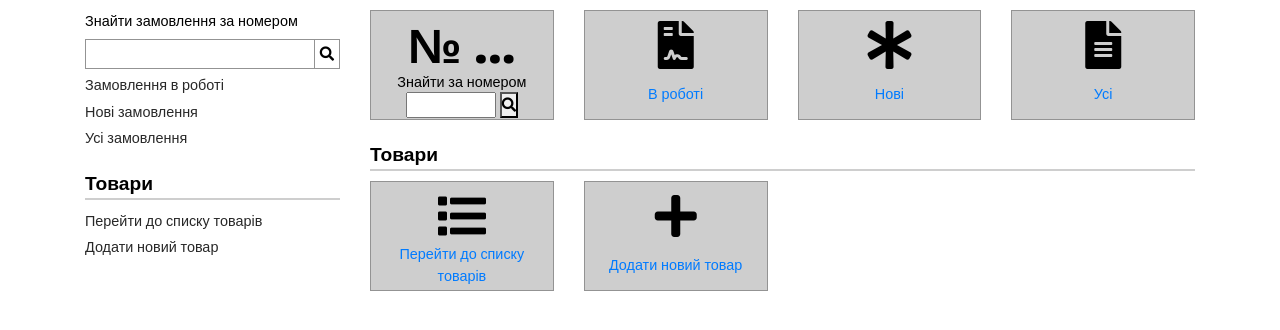
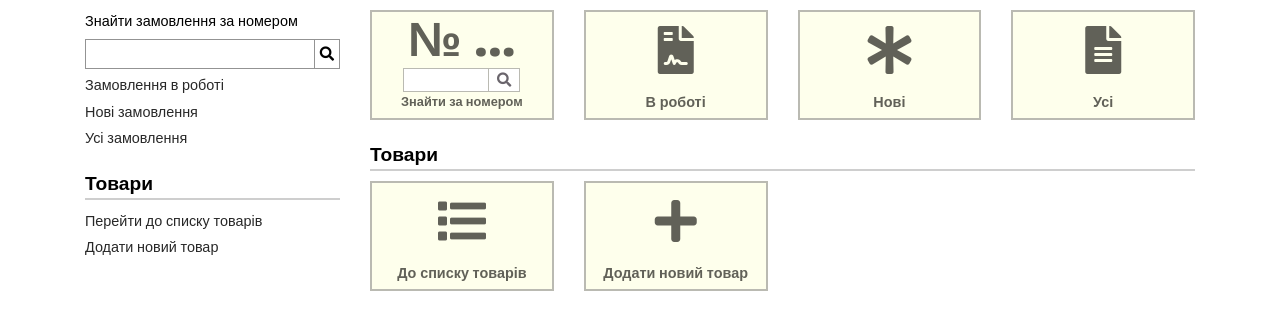
Before and after one commit to biryukov-m/craft-shop, a Django app: page /adm/ in a window 1280 px wide. Shown: the part 119-449 px from the top of the page. Run offline with Django 3.2, Linux system fonts and the light colour scheme; data comes from the database, SQL or seed files in the repository; both versions use the stored data as it was after the commit; some libraries are stand-ins or nearby versions.

Commit message:
Разработка табличной страницы со списком заказов

```diff
--- a/custom_admin/static/custom_admin/css/admin_main.sass
+++ b/custom_admin/static/custom_admin/css/admin_main.sass
@@ -149,9 +149,11 @@ a:hover
             width: 100%
             input
               display: block
+              background: white
+              color: black
               flex-grow: 1
               border: 1px $light solid
-              padding: 1px 3px
+              padding: 3px 5px
             button
               display: block
               background: none
@@ -168,31 +170,85 @@ a:hover
           font-size: 1.2rem
           border-bottom: 2px solid $lighter
           margin-bottom: 10px
-        .square-block
-          background: $lighter
-          padding: 5px
-          border: 1px solid $light
-          height: 110px
-          .icon
-            height: 60%
-            display: flex
-            align-items: center
-            justify-content: center
-            &.number
+        li
+          .square-block
+            background: #feffec
+            padding: 5px
+            border: 2px solid #babab2
+            height: 110px
+            .icon
+              height: 60%
+              display: flex
+              align-items: flex-end
+              justify-content: center
+              color: #616158
+              &.number
+                font-family: "Open Sans", sans-serif
+                font-size: 3rem
+                font-weight: 900
+            .description
+              display: flex
+              align-items: flex-end
+              justify-content: center
+              text-align: center
+              height: 40%
               font-family: "Open Sans", sans-serif
-              font-size: 3rem
-              font-weight: 900
-          .description
-            display: flex
-            align-items: center
-            justify-content: center
-            text-align: center
-            height: 40%
+              font-size: 0.9rem
+              font-weight: 600
+              color: #616158
+              &.find-by-number
+                flex-direction: column
+                align-items: center
+                label
+                  font-size: 0.8rem
+              form
+                position: relative
+                display: flex
+                align-items: center
+                justify-content: center
+                margin: 0 auto
+                width: 69%
+                input
+                  max-width: 100%
+                  background: white
+                  color: black
+                  padding: 1px 5px
+                  padding-right: 35px
+                  border: 1px solid #babab2
+                  font-size: 0.8rem
+                button
+                  position: absolute
+                  right: 0
+                  color: #6a656c
+                  background: white
+                  height: 24px
+                  padding: 0 8px
+                  cursor: pointer
+                  border: 1px solid #babab2
+                  &:hover
+                    color: black
+          &:hover
+            .square-block
+              border-color: #ff537d
+            .icon
+              color: #ff537d
+            .description
+              color: #ff537d
+
+      .orders-table-content
+        .header
+        .display-functions
+          ul
+            li
+        .table-wrapper
+          table
             font-family: "Open Sans", sans-serif
             font-size: 0.9rem
             color: black
-            label
-              margin: 0
-            form
-              input
-                max-width: 70%
+            thead
+              tr
+                th
+            tbody
+              tr
+                th
+                td
--- a/custom_admin/urls.py
+++ b/custom_admin/urls.py
@@ -1,9 +1,11 @@
 from django.urls import path
 from .views import main
+from .views import orders
 
 
 urlpatterns = [
     path('', main, name='main'),
+    path('orders/', orders, name='orders'),
 ]
 
 app_name = 'custom_admin'
--- a/custom_admin/views.py
+++ b/custom_admin/views.py
@@ -1,6 +1,15 @@
 from django.shortcuts import render
+from orders.models import Order
 
 
 def main(request):
     template = 'custom_admin/main.html'
     return render(request, template)
+
+
+def orders(request):
+    template = 'custom_admin/orders.html'
+    orders_query = Order.objects.all()
+    context = dict()
+    context['orders_query'] = orders_query
+    return render(request, template, context)
--- a/templates/custom_admin/main.html
+++ b/templates/custom_admin/main.html
@@ -7,7 +7,8 @@
             <li>
                 <label for="find-order-by-number">Знайти замовлення за номером</label>
                 <form class="find-order" action="">
-                    <input type="number" name="find-order-by-number" id="find-order-by-number" min="0" max="1000000">
+                    <input type="text" pattern="[0-9]{3,10}" name="find-order-by-number" id="find-order-by-number">
+
                     <button><i class="fas fa-search"></i></button>
                 </form>
             </li>
@@ -27,48 +28,50 @@
 {% block content %}
     <div class="functions-block">
         <div class="header">Замовлення</div>
-        <ul class="row functions">
+        <ul class="row">
             <div class="col-md-3">
+                <li>
                     <div class="square-block">
                         <div class="icon number">№ ...</div>
-                    <div class="description">
-                        <li>
-                            <span for="find-order-by-number">Знайти за номером</span>
+                        <div class="description find-by-number">
                             <form class="find-order" action="">
-                                <input type="number" name="find-order-by-number" id="find-order-by-number" min="0" max="1000000">
+                                <input type="text" pattern="[0-9]{3,10}" name="content-find-order-by-number" id="content-find-order-by-number">
                                 <button><i class="fas fa-search"></i></button>
                             </form>
+                            <label for="content-find-order-by-number">Знайти за номером</label>
+                        </div>
+                    </div>
                 </li>
             </div>
+            <div class="col-md-3">
+                <li>
+                    <div class="square-block">
+                        <a href="#">
+                            <div class="icon"><i class="fas fa-3x fa-file-contract"></i></div>
+                            <div class="description">В роботі</div>
+                        </a>
                     </div>
+                </li>
             </div>
-            <div class="col-md-3 ">
+            <div class="col-md-3">
+                <li>
                     <div class="square-block">
-                    <div class="icon">
-                        <i class="fas fa-3x fa-file-contract"></i>
+                        <a href="#">
+                            <div class="icon"><i class="fas fa-3x fa-asterisk"></i></div>
+                            <div class="description">Нові</div>
+                        </a>
                     </div>
-                    <div class="description">
-                        <li><a href="#">В роботі</a></li>
+                </li>
             </div>
+            <div class="col-md-3">
+                <li>
+                    <div class="square-block">
+                        <a href="#">
+                            <div class="icon"><i class="fas fa-3x fa-file-alt"></i></div>
+                            <div class="description">Усі</div>
+                        </a>
                     </div>
-            </div>
-            <div class="col-md-3 ">
-                <div class="square-block">
-                    <div class="icon">
-                        <i class="fas fa-3x fa-asterisk"></i>
-                    </div>
-                    <div class="description">
-                        <li><a href="#">Нові</a></li>
-                    </div>
-                </div>
-            </div>
-            <div class="col-md-3 ">
-                <div class="square-block">
-                    <div class="icon"><i class="fas fa-3x fa-file-alt"></i></div>
-                    <div class="description">
-                        <li><a href="#">Усі</a></li>
-                    </div>
-                </div>
+                </li>
             </div>
         </ul>
     </div>
@@ -76,22 +79,24 @@
         <div class="header">Товари</div>
         <ul class="row functions">
             <div class="col-md-3">
+                <li>
                     <div class="square-block">
+                        <a href="#">
                             <div class="icon"><i class="fas fa-3x fa-list"></i></div>
-                    <div class="description">
-                        <li><a href="#">Перейти до списку товарів</a></li>
+                            <div class="description">До списку товарів</div>
+                        </a>
                     </div>
-                </div>
+                </li>
             </div>
             <div class="col-md-3">
+                <li>
                     <div class="square-block">
-                    <div class="icon">
-                        <i class="fas fa-3x fa-plus"></i>
+                        <a href="#">
+                            <div class="icon"><i class="fas fa-3x fa-plus"></i></div>
+                            <div class="description">Додати новий товар</div>
+                        </a>
                     </div>
-                    <div class="description">
-                        <li><a href="#">Додати новий товар</a></li>
-                    </div>
-                </div>
+                </li>
             </div>
         </ul>
     </div>
--- a/templates/orders/checkout_success.html
+++ b/templates/orders/checkout_success.html
@@ -59,7 +59,7 @@
                         <li>Спосіб доставки: {{ order.delivery_method }}</li>
                         <li>Місто: {{ order.customer_city }}</li>
                         <li>Адреса: {{ order.customer_address }}</li>
-                        <li>Поштовий індекс: {% if order.postal_index  %}{{ order.postal_index }}{% else %} -{% endif %}</li>
+                        <li>Поштовий індекс: {% if order.postal_code  %}{{ order.postal_code }}{% else %} -{% endif %}</li>
                     </ul>
                 </div>
                 <div class="basket-list">
```
Also changed, not shown: orders/models.py (+19 -9 lines), custom_admin/static/custom_admin/css/admin_main.css, db.sqlite3, 1 other file. Lines whose indentation alone changed are shown as unchanged.
